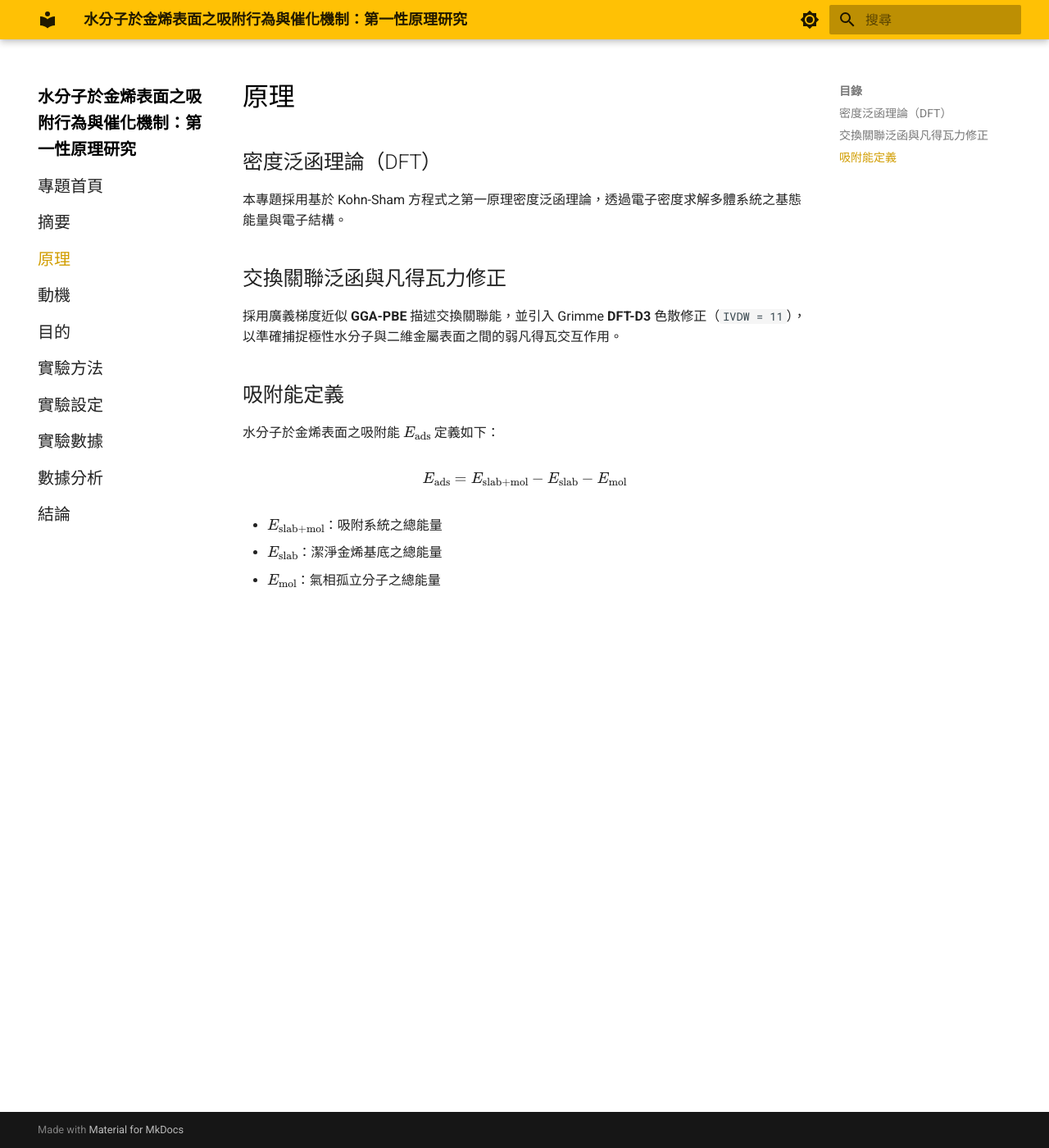
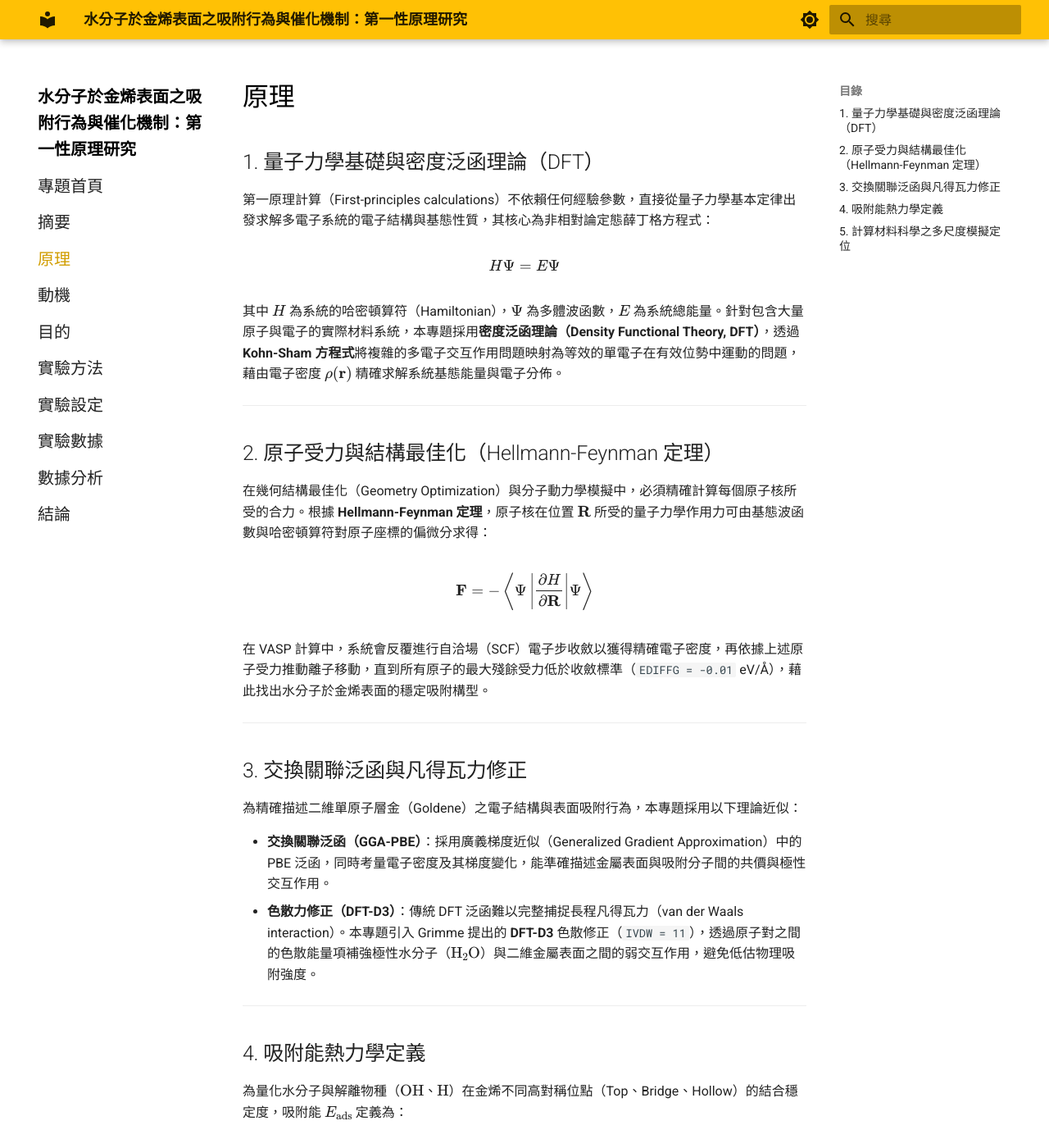
Before and after one commit to yccsno2/goldene-water-dft, an MkDocs documentation site: the page built from docs/theory.md, in a window 1280 px wide and 1400 px high. Shown: the whole window at 82% size. Built offline with MkDocs 1.6.1 and Material for MkDocs 9.7.7, drawn with Linux system fonts in a browser that asks for light colours; some of the changed text lies outside the part shown.

Commit message:
更新原理

```diff
--- a/docs/theory.md
+++ b/docs/theory.md
@@ -1,16 +1,56 @@
 # 原理
 
-## 密度泛函理論（DFT）
-本專題採用基於 Kohn-Sham 方程式之第一原理密度泛函理論，透過電子密度求解多體系統之基態能量與電子結構。
+## 1. 量子力學基礎與密度泛函理論（DFT）
 
-## 交換關聯泛函與凡得瓦力修正
-採用廣義梯度近似 **GGA-PBE** 描述交換關聯能，並引入 Grimme **DFT-D3** 色散修正（`IVDW = 11`），以準確捕捉極性水分子與二維金屬表面之間的弱凡得瓦交互作用。
+第一原理計算（First-principles calculations）不依賴任何經驗參數，直接從量子力學基本定律出發求解多電子系統的電子結構與基態性質，其核心為非相對論定態薛丁格方程式：
 
-## 吸附能定義
-水分子於金烯表面之吸附能 $E_{\text{ads}}$ 定義如下：
+$$H\Psi = E\Psi$$
+
+其中 $H$ 為系統的哈密頓算符（Hamiltonian），$\Psi$ 為多體波函數，$E$ 為系統總能量。針對包含大量原子與電子的實際材料系統，本專題採用**密度泛函理論（Density Functional Theory, DFT）**，透過 **Kohn-Sham 方程式**將複雜的多電子交互作用問題映射為等效的單電子在有效位勢中運動的問題，藉由電子密度 $\rho(\mathbf{r})$ 精確求解系統基態能量與電子分佈。
+
+---
+
+## 2. 原子受力與結構最佳化（Hellmann-Feynman 定理）
+
+在幾何結構最佳化（Geometry Optimization）與分子動力學模擬中，必須精確計算每個原子核所受的合力。根據 **Hellmann-Feynman 定理**，原子核在位置 $\mathbf{R}$ 所受的量子力學作用力可由基態波函數與哈密頓算符對原子座標的偏微分求得：
+
+$$\mathbf{F} = -\left\langle \Psi \left| \frac{\partial H}{\partial \mathbf{R}} \right| \Psi \right\rangle$$
+
+在 VASP 計算中，系統會反覆進行自洽場（SCF）電子步收斂以獲得精確電子密度，再依據上述原子受力推動離子移動，直到所有原子的最大殘餘受力低於收斂標準（`EDIFFG = -0.01` eV/Å），藉此找出水分子於金烯表面的穩定吸附構型。
+
+---
+
+## 3. 交換關聯泛函與凡得瓦力修正
+
+為精確描述二維單原子層金（Goldene）之電子結構與表面吸附行為，本專題採用以下理論近似：
+
+* **交換關聯泛函（GGA-PBE）**：採用廣義梯度近似（Generalized Gradient Approximation）中的 PBE 泛函，同時考量電子密度及其梯度變化，能準確描述金屬表面與吸附分子間的共價與極性交互作用。
+* **色散力修正（DFT-D3）**：傳統 DFT 泛函難以完整捕捉長程凡得瓦力（van der Waals interaction）。本專題引入 Grimme 提出的 **DFT-D3** 色散修正（`IVDW = 11`），透過原子對之間的色散能量項補強極性水分子（$\text{H}_2\text{O}$）與二維金屬表面之間的弱交互作用，避免低估物理吸附強度。
+
+---
+
+## 4. 吸附能熱力學定義
+
+為量化水分子與解離物種（$\text{OH}$、$\text{H}$）在金烯不同高對稱位點（Top、Bridge、Hollow）的結合穩定度，吸附能 $E_{\text{ads}}$ 定義為：
 
 $$E_{\text{ads}} = E_{\text{slab+mol}} - E_{\text{slab}} - E_{\text{mol}}$$
 
-* $E_{\text{slab+mol}}$：吸附系統之總能量
-* $E_{\text{slab}}$：潔淨金烯基底之總能量
+* $E_{\text{slab+mol}}$：吸附物種與金烯基底形成複合系統並完成結構弛豫後之總能量
+* $E_{\text{slab}}$：潔淨 36 原子單層金烯基底之總能量
 * $E_{\text{mol}}$：氣相孤立分子之總能量
+
+當計算所得之 $E_{\text{ads}} < 0$ 時，表示該吸附過程為放熱反應，且負值越大代表吸附構型在熱力學上越穩定。
+
+---
+
+## 5. 計算材料科學之多尺度模擬定位
+
+在現代計算材料科學中，不同理論模擬方法在**計算精確度（Accuracy）**與**計算效率（Efficiency）**之間各有定位：
+
+| 模擬方法 | 核心方程式 / 數學架構 | 特性與適用尺度 |
+| :--- | :--- | :--- |
+| **第一原理計算（DFT）** | $H\Psi = E\Psi$，$\mathbf{F} = -\langle\Psi|\frac{\partial H}{\partial \mathbf{R}}|\Psi\rangle$ | **精確度最高**，可解析電子轉移、軌域混成與化學鍵斷裂/生成，適合研究催化反應機制 |
+| **機器學習勢能（MLP）** | $U(\mathbf{X}) = \sum_{i_B} w_{i_B} K(\mathbf{X}, \mathbf{X}_{i_B})$ | 透過結構描述符 $\mathbf{X}$ 擬合 DFT 位能面，兼顧接近第一原理的準確度與大尺度模擬效率 |
+| **古典分子動力學（MD）** | $\mathbf{F} = -\nabla U = m\mathbf{a}$ | **計算效率最高**，適合模擬數萬至數百萬原子之長時間熱力學演化與傳輸性質 |
+
+由於本專題的核心目標在於探討水分子於二維金烯表面的**電子結構交互作用、精確吸附能排序以及水分子解離催化機制**，因此採用具備最高量子力學精確度的**第一原理 DFT 方法**進行研究。
```
